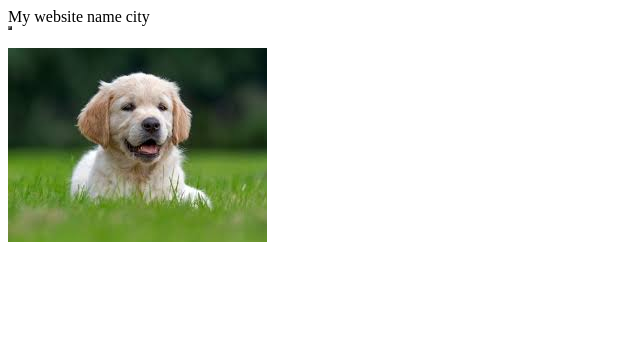
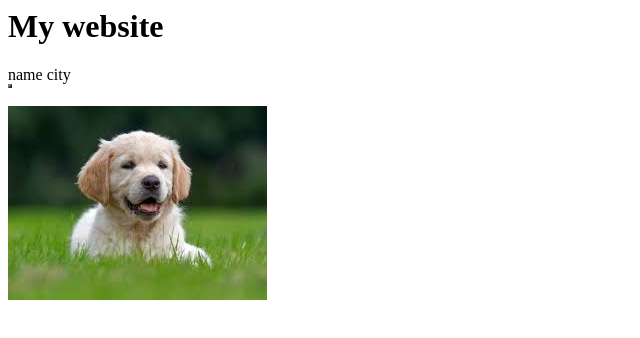
Before and after one commit to MindchampSmita/demo.github.io, a plain HTML site: page index.html in a window 1280 px wide. Shown: the whole page, without its empty margins (0-640 px from the left). Drawn offline with Linux system fonts and the light colour scheme.

Commit message:
Update index.html

```diff
--- a/index.html
+++ b/index.html
@@ -2,8 +2,8 @@
   <head></head>
 
   <body background color="yellow">
-    My website
-    <table border=2>
+    <h1>My website </h1>
+    <table border="2">
       <tr>name</tr>
       <tr> city </tr>
     </table>
```
